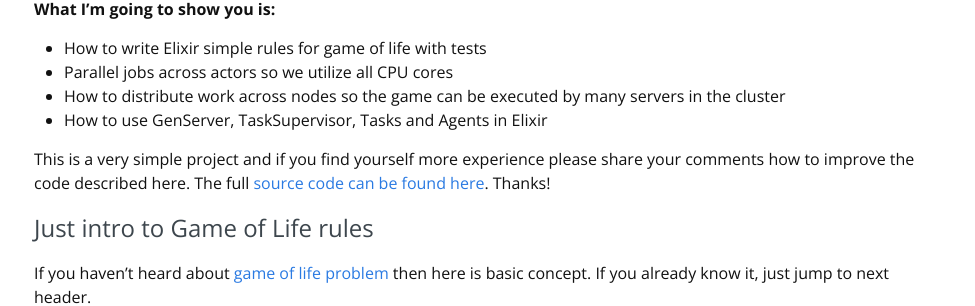
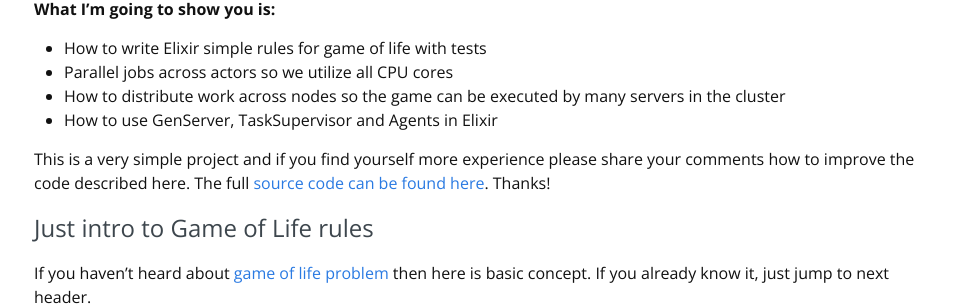
Before and after one commit to BeyondScheme/BeyondScheme.github.io, a Jekyll site: the page built from _posts/2016-04-26-distributed-game-of-life-in-elixir.md, in a window 1280 px wide and 900 px high. Shown: the part 261-567 px from the top of the window, without its empty margins (151-1126 px from the left). Built offline with Jekyll 4.4.1, drawn with Linux system fonts in a browser that asks for light colours; nearby versions of some CDN libraries; comment, search, counter and statistics services are not loaded.

Commit message:
remove task

```diff
--- a/_posts/2016-04-26-distributed-game-of-life-in-elixir.md
+++ b/_posts/2016-04-26-distributed-game-of-life-in-elixir.md
@@ -14,7 +14,7 @@ __What I'm going to show you is:__
 * How to write Elixir simple rules for game of life with tests
 * Parallel jobs across actors so we utilize all CPU cores
 * How to distribute work across nodes so the game can be executed by many servers in the cluster
-* How to use GenServer, TaskSupervisor, Tasks and Agents in Elixir
+* How to use GenServer, TaskSupervisor and Agents in Elixir
 
 This is a very simple project and if you find yourself more experience please share your comments how to improve the code described here. The full [source code can be found here](https://github.com/BeyondScheme/elixir-game_of_life). Thanks!
 
```
